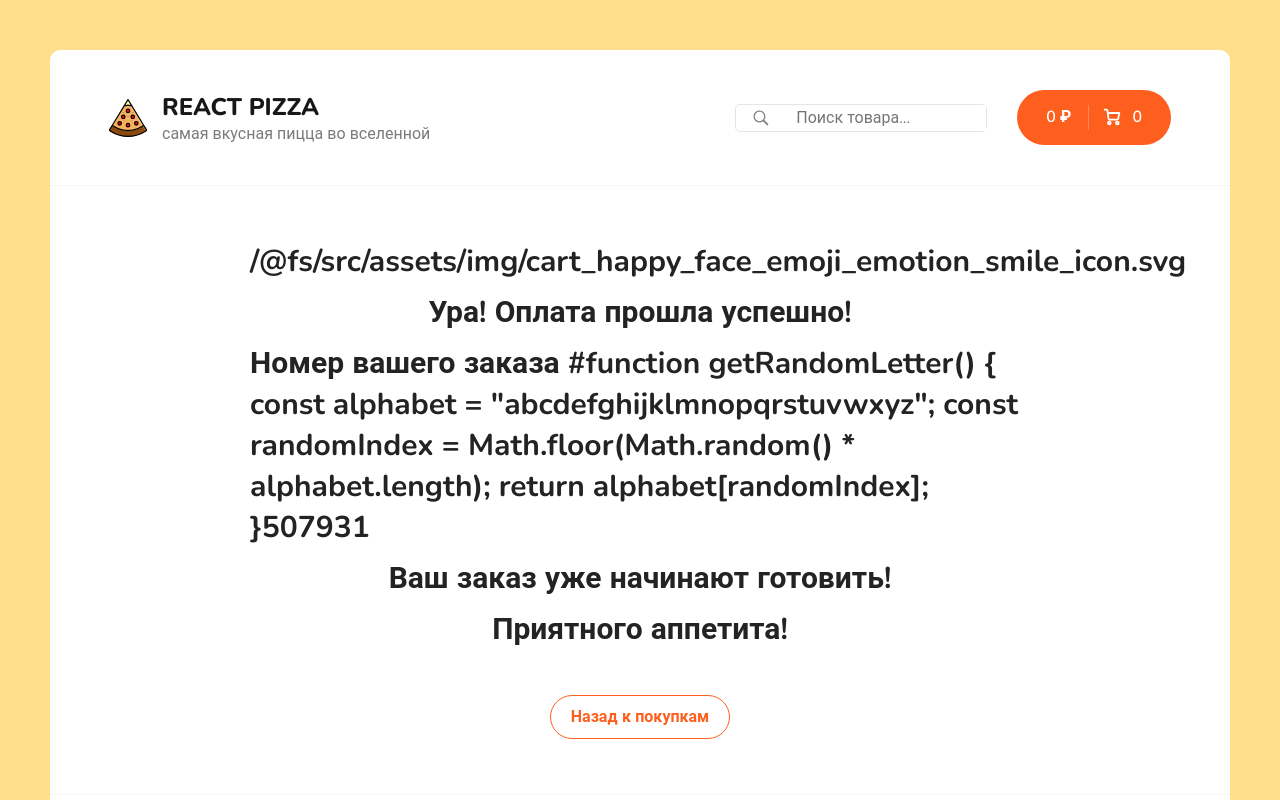
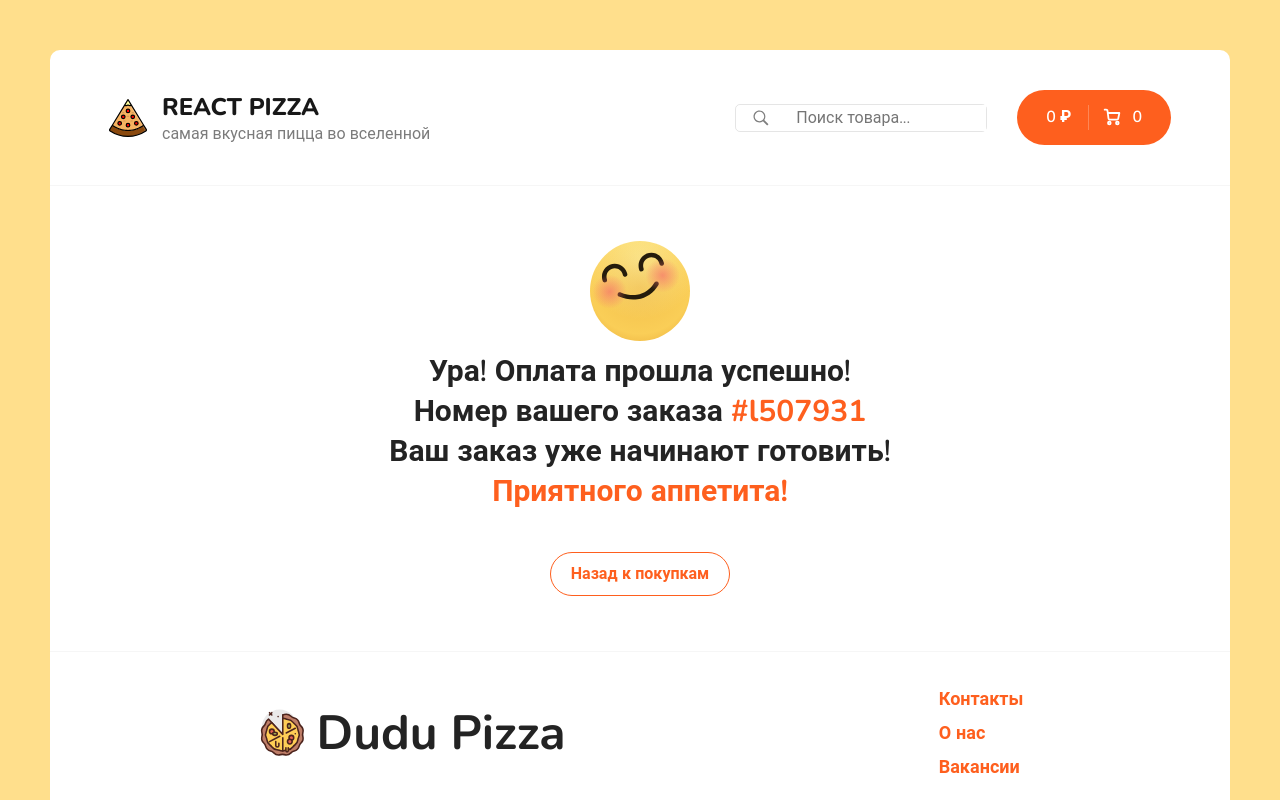
Before and after one commit to DanilovNikolai/react_project_3, a React (Create React App) app: page /react_project_3/success_payment in a window 1280 px wide. Shown: the top 800 px of the page. Built offline with nearby package versions, Linux system fonts and the light colour scheme.

Commit message:
success payment page added

```diff
--- a/package.json
+++ b/package.json
@@ -1,5 +1,5 @@
 {
-  "homepage": "http://DanilovNikolai.github.io/react_project_3",
+  "homepage": "http://danilovnikolai.github.io/react_project_3/",
   "name": "react_project_3",
   "version": "0.1.0",
   "private": true,
@@ -25,6 +25,7 @@
     "react": "^18.2.0",
     "react-content-loader": "^6.2.1",
     "react-dom": "^18.2.0",
+    "react-intersection-observer": "^9.5.2",
     "react-map-gl": "^7.1.6",
     "react-paginate": "^8.2.0",
     "react-redux": "^8.1.2",
--- a/src/components/AboutBlock/index.tsx
+++ b/src/components/AboutBlock/index.tsx
@@ -1,4 +1,7 @@
 import { useState } from "react";
+import BackButton from "../UI/BackButton";
+
+// Mapbox
 import Map, { Marker, NavigationControl, Popup } from "react-map-gl";
 import "mapbox-gl/dist/mapbox-gl.css";
 
@@ -65,6 +68,7 @@ const AboutBlock: React.FC = () => {
   console.log(selectedMarkers);
 
   return (
+    <>
       <div className={styles.aboutContainer}>
         <div className={styles.aboutColumn}>
           <Map
@@ -133,6 +137,8 @@ const AboutBlock: React.FC = () => {
           </div>
         </div>
       </div>
+      <BackButton />
+    </>
   );
 };
 
--- a/src/components/SuccessPaymentBlock/index.tsx
+++ b/src/components/SuccessPaymentBlock/index.tsx
@@ -5,19 +5,23 @@ import { Link } from "react-router-dom";
 import getRandomOrder from "../../utils/getRandomOrderNumber";
 
 const SuccessPaymentBlock = () => {
+  const randomOrder = getRandomOrder(1, 100);
+
   return (
-    <h1 className={styles.root}>
-      <div>{smileFace}</div>
+    <h2 className={styles.root}>
+      <div>
+        <img src={smileFace} alt="smile_face" />
+      </div>
       <div>Ура! Оплата прошла успешно!</div>
-      <div>Номер вашего заказа #{getRandomOrder(1, 100)}</div>
+      <div>Номер вашего заказа <span>#{randomOrder}</span></div>
       <div>Ваш заказ уже начинают готовить!</div>
-      <div>Приятного аппетита!</div>
+      <div><span>Приятного аппетита!</span></div>
       <Link to="/react_project_3">
         <button className="button button--outline button--add">
           <span>Назад к покупкам</span>
         </button>
       </Link>
-    </h1>
+    </h2>
   );
 };
 
--- /dev/null
+++ b/src/components/UI/BackButton/index.tsx
@@ -0,0 +1,30 @@
+import React from "react";
+import { Link } from "react-router-dom";
+
+const BackButton: React.FC = () => {
+  return (
+    <Link
+      to="/react_project_3"
+      className="button button--outline button--add go-back-btn"
+    >
+      <svg
+        width="8"
+        height="14"
+        viewBox="0 0 8 14"
+        fill="none"
+        xmlns="http://www.w3.org/2000/svg"
+      >
+        <path
+          d="M7 13L1 6.93015L6.86175 1"
+          stroke="#D3D3D3"
+          strokeWidth="1.5"
+          strokeLinecap="round"
+          strokeLinejoin="round"
+        ></path>
+      </svg>
+      <span>Вернуться назад</span>
+    </Link>
+  );
+};
+
+export default BackButton;
--- a/src/pages/Cart.tsx
+++ b/src/pages/Cart.tsx
@@ -1,9 +1,11 @@
-import { Link } from "react-router-dom";
+import CartItem from "../components/CartItem";
+import CartEmpty from "../components/CartEmpty";
+import BackButton from "../components/UI/BackButton";
+
+// Redux Toolkit
 import { useSelector, useDispatch } from "react-redux";
-import CartItem from "../components/CartItem";
 import { clearItems } from "../redux/cart/slice";
 import { selectCart } from "../redux/cart/selectors";
-import CartEmpty from "../components/CartEmpty";
 import { CartItemProps } from "../redux/cart/types";
 
 // Stripe
@@ -28,7 +30,7 @@ const Cart: React.FC = () => {
   }
 
   function handlePayClick() {
-    stripe.then((stripe: any): void => {
+    stripe.then((stripe): void => {
       const lineItems = items.map((item) => ({
         price: item.priceId,
         quantity: item.count,
@@ -47,6 +49,9 @@ const Cart: React.FC = () => {
         })
         .catch((error) => {
           console.log(error);
+        })
+        .finally(() => {
+          localStorage.removeItem("cart");
         });
     });
   }
@@ -147,27 +152,7 @@ const Cart: React.FC = () => {
             </span>
           </div>
           <div className="cart__bottom-buttons">
-            <Link
-              to="/react_project_3"
-              className="button button--outline button--add go-back-btn"
-            >
-              <svg
-                width="8"
-                height="14"
-                viewBox="0 0 8 14"
-                fill="none"
-                xmlns="http://www.w3.org/2000/svg"
-              >
-                <path
-                  d="M7 13L1 6.93015L6.86175 1"
-                  stroke="#D3D3D3"
-                  strokeWidth="1.5"
-                  strokeLinecap="round"
-                  strokeLinejoin="round"
-                ></path>
-              </svg>
-              <span>Вернуться назад</span>
-            </Link>
+              <BackButton/>
             <button onClick={handlePayClick} className="button pay-btn">
               <span>Оплатить сейчас</span>
             </button>
--- a/src/pages/ProductCard.tsx
+++ b/src/pages/ProductCard.tsx
@@ -1,8 +1,17 @@
+import { useEffect, useState } from "react";
+import { useParams, useNavigate } from "react-router-dom";
+
+// axios
 import axios from "axios";
-import { useEffect, useState } from "react";
-import { useParams, useNavigate, Link } from "react-router-dom";
+
+// styles
 import "../scss/app.scss";
+
+// components
 import AddButton from "../components/UI/AddButton";
+import BackButton from "../components/UI/BackButton";
+
+// Redux Toolkit
 import { Pizza } from "../redux/items/types";
 
 const pizzaTypes: string[] = ["тонкое", "традиционное"];
@@ -78,11 +87,7 @@ const ProductCard: React.FC = () => {
               priceId={pizza?.priceId[activeSize]}
             />
           </div>
-          <Link to="/react_project_3">
-            <button className="button button--outline button--add">
-              <span>Назад</span>
-            </button>
-          </Link>
+          <BackButton />
         </div>
       </div>
     </div>
--- a/src/scss/app.scss
+++ b/src/scss/app.scss
@@ -22,7 +22,7 @@ body {
 
 .content {
   margin: 0 auto;
-  padding: 40px 0;
+  padding: 40px 20px;
   @media (max-width: 700px) {
     padding: 20px 0;
   }
--- a/src/utils/getRandomOrderNumber.ts
+++ b/src/utils/getRandomOrderNumber.ts
@@ -9,7 +9,7 @@ function getRandomLetter(): string {
 }
 
 function getRandomOrder(min: number, max: number): string {
-  const symbol_1 = getRandomLetter;
+  const symbol_1 = getRandomLetter();
   const symbol_2 = getRandomNumber(min, max).toString();
   const symbol_3 = getRandomNumber(min, max).toString();
   const symbol_4 = getRandomNumber(min, max).toString();
```
Also changed, not shown: src/utils/debounce.ts (added, +16 -0 lines), 1 other file (tests, documents, lock files or other folders). Lines whose indentation alone changed are shown as unchanged.
